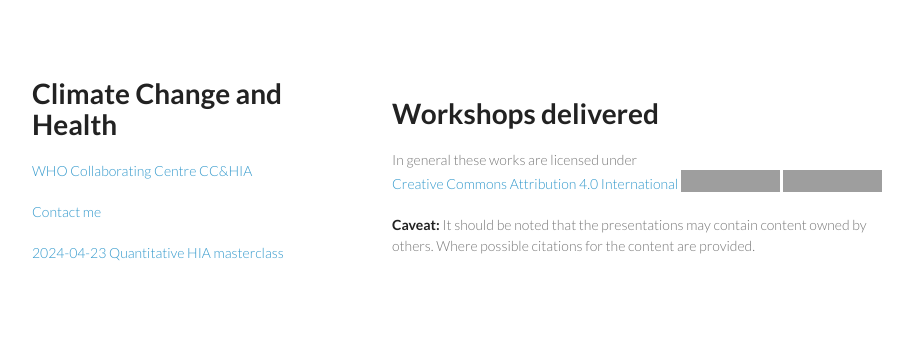
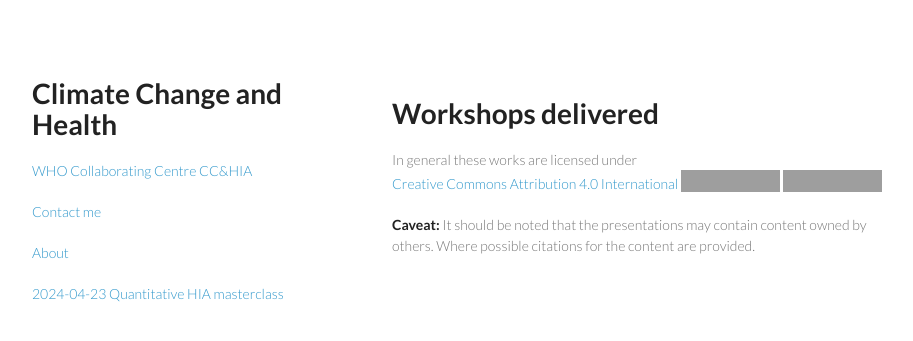
Before and after one commit to climate-change-and-health/workshops, a Jekyll site: the page built from index.md, in a window 1280 px wide. Shown: the top 341 px of the page, without its empty margins (178-1091 px from the left). Built offline with Jekyll 4.4.1, drawn with Linux system fonts in a browser that asks for light colours; our own code applies the rules of GitHub Pages for plain Markdown files; grey boxes are pictures that could not be loaded.

```diff
--- a/_layouts/default.html
+++ b/_layouts/default.html
@@ -23,6 +23,8 @@
        <p></p>
        <a class="Contact me" href="mailto:ivan.hanigan@curtin.edu.au">Contact me</a>
        <p></p>
+       <a href= "/workshops/about.html">About</a>
+       <p></p>
        <a href= "/workshops/2024/04/23/quant-hia-masterclass.html">2024-04-23 Quantitative HIA masterclass</a>
        <p></p>
        </header>
--- a/_layouts/defaultposts.html
+++ b/_layouts/defaultposts.html
@@ -23,6 +23,8 @@
        <p></p>
        <a class="Contact me" href="mailto:ivan.hanigan@curtin.edu.au">Contact me</a>
        <p></p>
+       <a href= "/workshops/about.html">About</a>
+       <p></p>
        <a href= "/workshops/2024/04/23/quant-hia-masterclass.html">2024-04-23 Quantitative HIA masterclass</a>
        <p></p>
        </header>
```
Also changed, not shown: about.md (added, +8 -0 lines), README.md, 1 other file.
